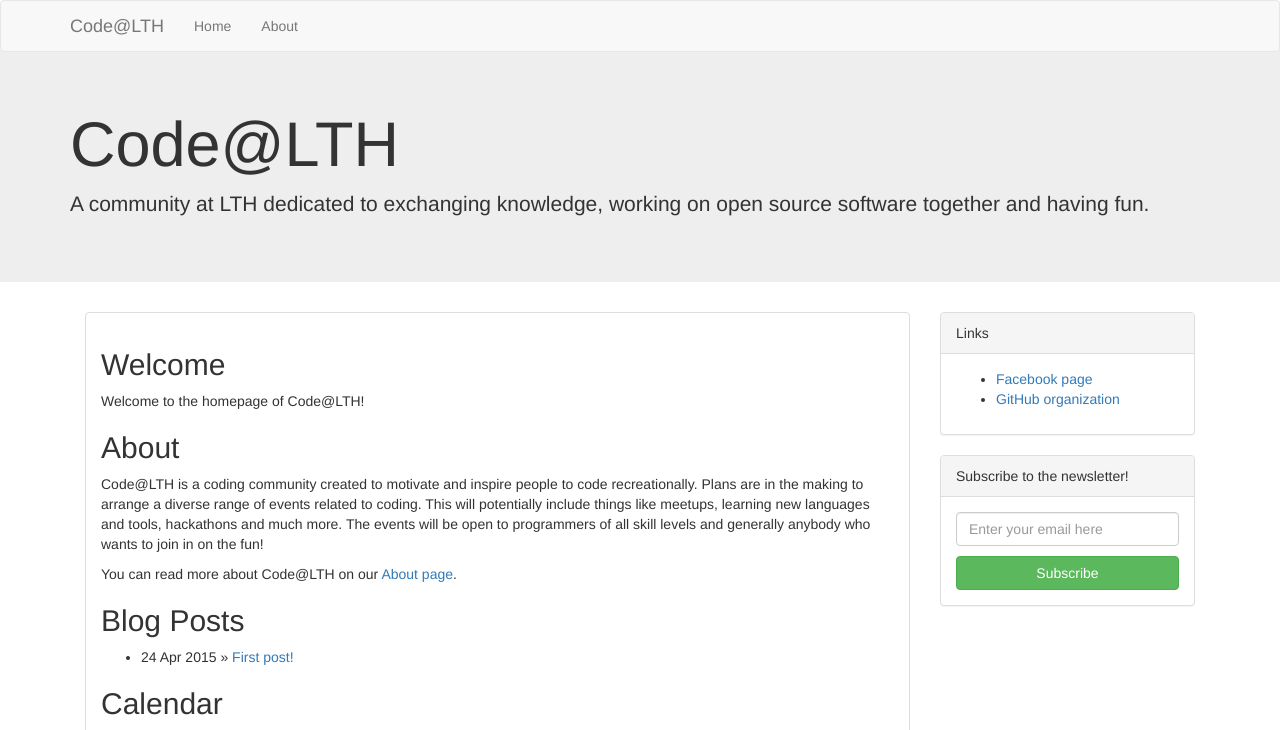
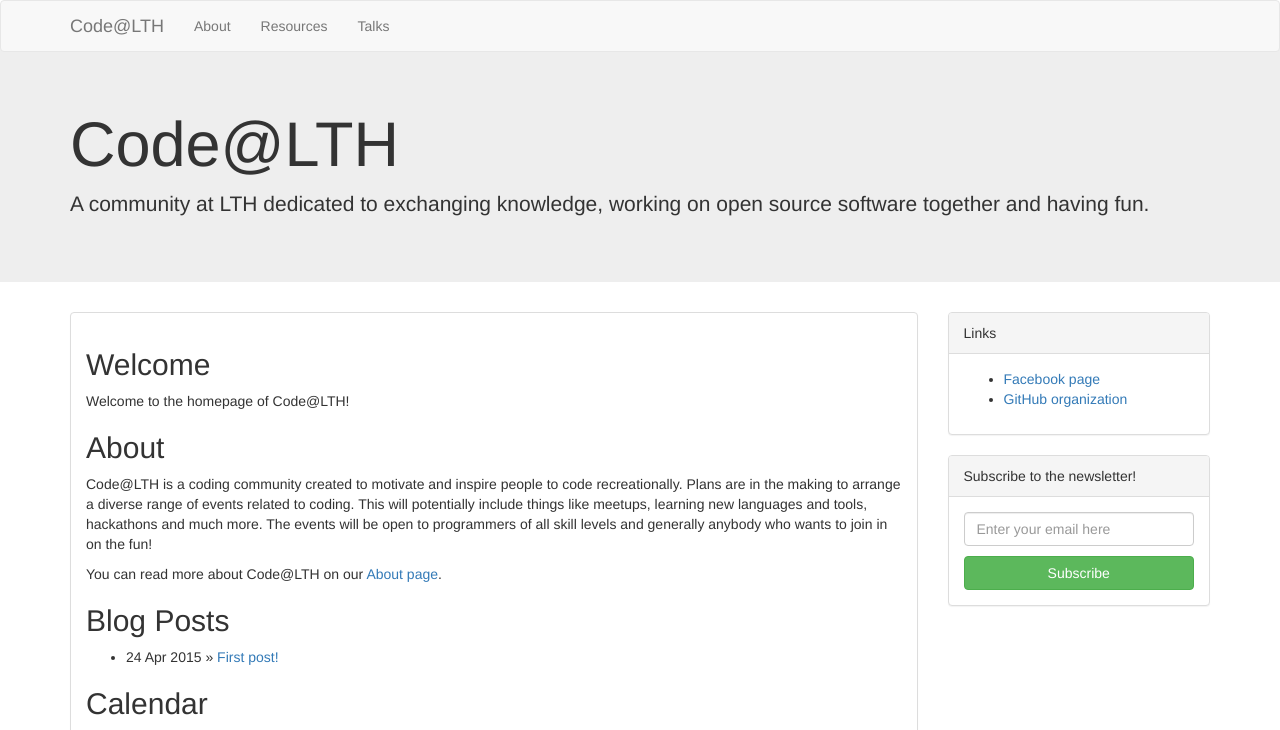
Before and after one commit to Code-at-LTH/code-at-lth.github.io, a Jekyll site: the page built from index.html, in a window 1280 px wide. Shown: the top 730 px of the page. Built offline with Jekyll 4.4.1, drawn with Linux system fonts in a browser that asks for light colours; Markdown is read by kramdown in place of the engine named in the settings; some of the changed text lies outside the part shown; grey boxes are pictures that could not be loaded.

Commit message:
Several small changes, see desc.
 - Moved footer to include file
 - Removed footer placeholder text
 - Added new pages to top menubar
 - Fixed hr footer element, now renders properly

```diff
--- /dev/null
+++ b/_includes/footer.html
@@ -0,0 +1,28 @@
+<!-- Facebook page plugin stuff -->
+<div id="fb-root"></div>
+<script>(function(d, s, id) {
+var js, fjs = d.getElementsByTagName(s)[0];
+if (d.getElementById(id)) return;
+js = d.createElement(s); js.id = id;
+js.src = "//connect.facebook.net/en_US/sdk.js#xfbml=1&version=v2.3";
+fjs.parentNode.insertBefore(js, fjs);
+}(document, 'script', 'facebook-jssdk'));</script>
+
+<div class="col-md-6">
+    <!-- Currently we have no real footer -->
+</div>
+
+<div class=col-md-3>
+</div>
+
+<div class="col-md-3">
+    <div class="pull-right">
+        <div class="fb-page" data-href="https://www.facebook.com/code-at-lth" data-hide-cover="false" data-show-facepile="true" data-show-posts="true">
+            <div class="fb-xfbml-parse-ignore">
+                <blockquote cite="https://www.facebook.com/code-at-lth">
+                    <a href="https://www.facebook.com/code-at-lth">Code at LTH</a>
+                </blockquote>
+            </div>
+        </div>
+    </div>
+</div>
--- a/_layouts/base.html
+++ b/_layouts/base.html
@@ -15,17 +15,6 @@
     </head>
 
     <body>
-
-        <!-- Facebook page plugin stuff -->
-        <div id="fb-root"></div>
-        <script>(function(d, s, id) {
-                var js, fjs = d.getElementsByTagName(s)[0];
-                if (d.getElementById(id)) return;
-                js = d.createElement(s); js.id = id;
-                js.src = "//connect.facebook.net/en_US/sdk.js#xfbml=1&version=v2.3";
-                fjs.parentNode.insertBefore(js, fjs);
-                }(document, 'script', 'facebook-jssdk'));</script>
-
         <nav class="navbar navbar-default">
           <div class="container">
             <!-- Brand and toggle get grouped for better mobile display -->
@@ -42,8 +31,9 @@
             <!-- Collect the nav links, forms, and other content for toggling -->
             <div class="collapse navbar-collapse" id="bs-example-navbar-collapse-1">
               <ul class="nav navbar-nav">
-                <li><a href="{{ site.baseurl }}/">Home</a></li>
                 <li><a href="{{ site.baseurl }}/about/">About</a></li>
+                <li><a href="{{ site.baseurl }}/resources/">Resources</a></li>
+                <li><a href="{{ site.baseurl }}/about/">Talks</a></li>
               </ul>
             </div><!-- /.navbar-collapse -->
           </div><!-- /.container-fluid -->
@@ -57,34 +47,19 @@
         </div>
 
         <div class=container>
-
-            <div class="col-md-9">
-                {{ content }}
-            </div>
-
-            <div class="col-md-3">{% include sidebar.html %}</div>
-
-            <hr>
-
-            <div class=row>
-                <div class="col-md-6">
-                    There will be a footer here in the future
-                </div>
-
-                <div class=col-md-3>
+            <div class="row">
+                <div class="col-md-9">
+                    {{ content }}
                 </div>
 
                 <div class="col-md-3">
-                    <div class="pull-right">
-                        <div class="fb-page" data-href="https://www.facebook.com/code-at-lth" data-hide-cover="false" data-show-facepile="true" data-show-posts="true">
-                            <div class="fb-xfbml-parse-ignore">
-                                <blockquote cite="https://www.facebook.com/code-at-lth">
-                                    <a href="https://www.facebook.com/code-at-lth">Code at LTH</a>
-                                </blockquote>
-                            </div>
-                        </div>
-                    </div>
+                    {% include sidebar.html %}
                 </div>
+            </div>
+
+            <div class=row>
+                <hr>
+                {% include footer.html %}
             </div>
         </div>
 
```
